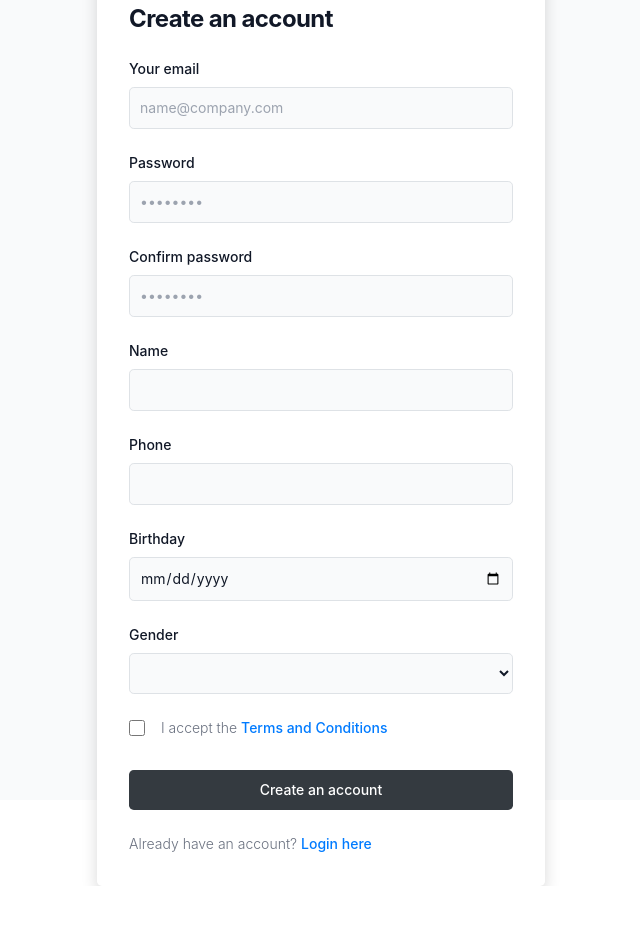
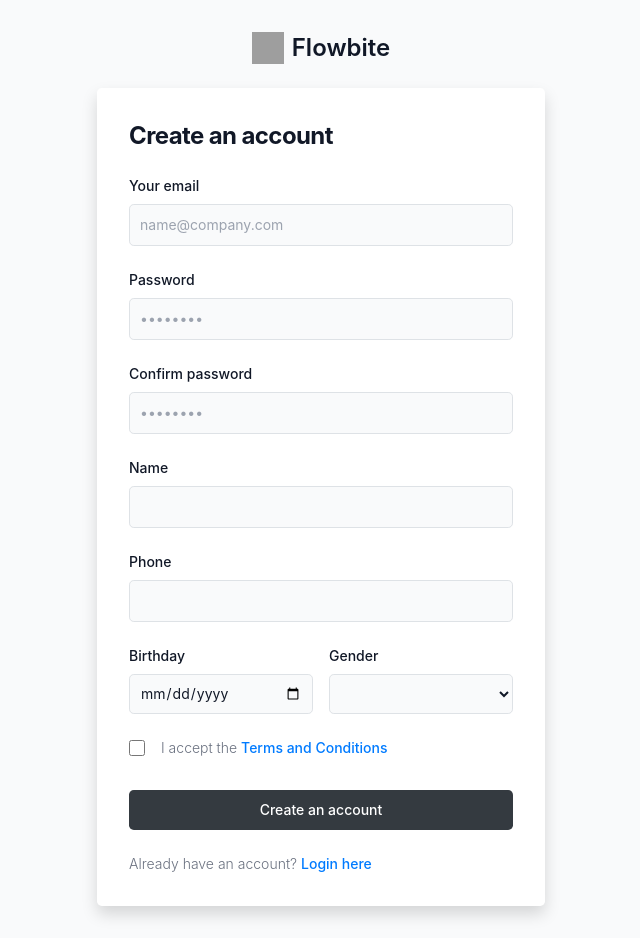
Before and after one commit to NgHuuNhat/do-an-cuoi-khoa, a React (Create React App) app in the folder air-bnb/: page /register in a window 1280 px wide. Shown: the whole page, without its empty margins (319-959 px from the left). Before the commit the page ends 886 px from the top, so only its background shows below. Built offline with nearby package versions, Linux system fonts and the light colour scheme; grey boxes are pictures that could not be loaded.

Commit message:
update Nhat

```diff
--- a/air-bnb/src/pages/user/auth/Alert.tsx
+++ b/air-bnb/src/pages/user/auth/Alert.tsx
@@ -14,7 +14,7 @@ export default function Alert(props: any) {
         const timer = setTimeout(() => {
             setShowAlert(false);
             onClose();
-        }, 3000000);
+        }, 3000);
 
         return () => clearTimeout(timer);
     }, [onClose]);
--- a/air-bnb/src/pages/user/auth/Register.tsx
+++ b/air-bnb/src/pages/user/auth/Register.tsx
@@ -82,7 +82,7 @@ export default function Register() {
       {data && <Alert message="Đăng ký thành công!" type="success" onClose={() => { }} />}
 
       <section className="bg-gray-50 dark:bg-gray-900">
-        <div className="flex flex-col items-center justify-center px-6 py-8 mx-auto md:h-screen lg:py-0">
+        <div className="flex flex-col items-center justify-center px-6 py-8 mx-auto min-h-screen">
           <a href="#" className="flex items-center mb-6 text-2xl font-semibold text-gray-900 dark:text-white">
             <img className="w-8 h-8 mr-2" src="https://flowbite.s3.amazonaws.com/blocks/marketing-ui/logo.svg" alt="logo" />
             Flowbite
@@ -123,22 +123,23 @@ export default function Register() {
                   <span className='text-danger inline-block pl-1 text-sm'>{formState.errors.phone?.message as any}</span>
 
                 </div>
-                <div className='my-0'>
+                <div className="my-0 grid grid-cols-2 gap-4">
+                  <div className="my-0 w-100 col-span-1">
                     <label htmlFor="birthday" className="block mb-2 text-sm font-medium text-gray-900 dark:text-white">Birthday</label>
-                  <input {...register('birthday')} type="date" name="birthday" id="birthday" className="bg-gray-50 border border-gray-300 text-gray-900 sm:text-sm rounded-lg focus:ring-primary-600 focus:border-primary-600 block w-full p-2.5 dark:bg-gray-700 dark:border-gray-600 dark:placeholder-gray-400 dark:text-white dark:focus:ring-blue-500 dark:focus:border-blue-500" placeholder="" />
+                    <input {...register('birthday')} type="date" name="birthday" id="birthday" className="h-10 bg-gray-50 border border-gray-300 text-gray-900 sm:text-sm rounded-lg focus:ring-primary-600 focus:border-primary-600 block w-full p-2.5 dark:bg-gray-700 dark:border-gray-600 dark:placeholder-gray-400 dark:text-white dark:focus:ring-blue-500 dark:focus:border-blue-500" placeholder="" />
                     <span className='text-danger inline-block pl-1 text-sm'>{formState.errors.birthday?.message as any}</span>
-
                   </div>
-                <div className='my-0 max-w-sm mx-auto'>
+                  <div className="my-0 max-w-sm mx-auto w-100 col-span-1">
                     <label htmlFor="gender" className="block mb-2 text-sm font-medium text-gray-900 dark:text-white">Gender</label>
-                  <select {...register('gender')} defaultValue='' name="gender" id="gender" className="bg-gray-50 border border-gray-300 text-gray-900 sm:text-sm rounded-lg focus:ring-primary-600 focus:border-primary-600 block w-full p-2.5 dark:bg-gray-700 dark:border-gray-600 dark:placeholder-gray-400 dark:text-white dark:focus:ring-blue-500 dark:focus:border-blue-500"  >
+                    <select {...register('gender')} defaultValue='' name="gender" id="gender" className="h-10 bg-gray-50 border border-gray-300 text-gray-900 sm:text-sm rounded-lg focus:ring-primary-600 focus:border-primary-600 block w-full p-2.5 dark:bg-gray-700 dark:border-gray-600 dark:placeholder-gray-400 dark:text-white dark:focus:ring-blue-500 dark:focus:border-blue-500"  >
                       <option value='' disabled hidden></option>
                       <option value='true'>Nam</option>
                       <option value='false'>Nữ</option>
                     </select>
                     <span className='text-danger inline-block pl-1 text-sm'>{formState.errors.gender?.message as any}</span>
+                  </div>
+                </div>
 
-                </div>
 
                 <div className="my-0 flex items-start">
                   <div className="flex items-center h-5">
```
Lines whose indentation alone changed are shown as unchanged.
